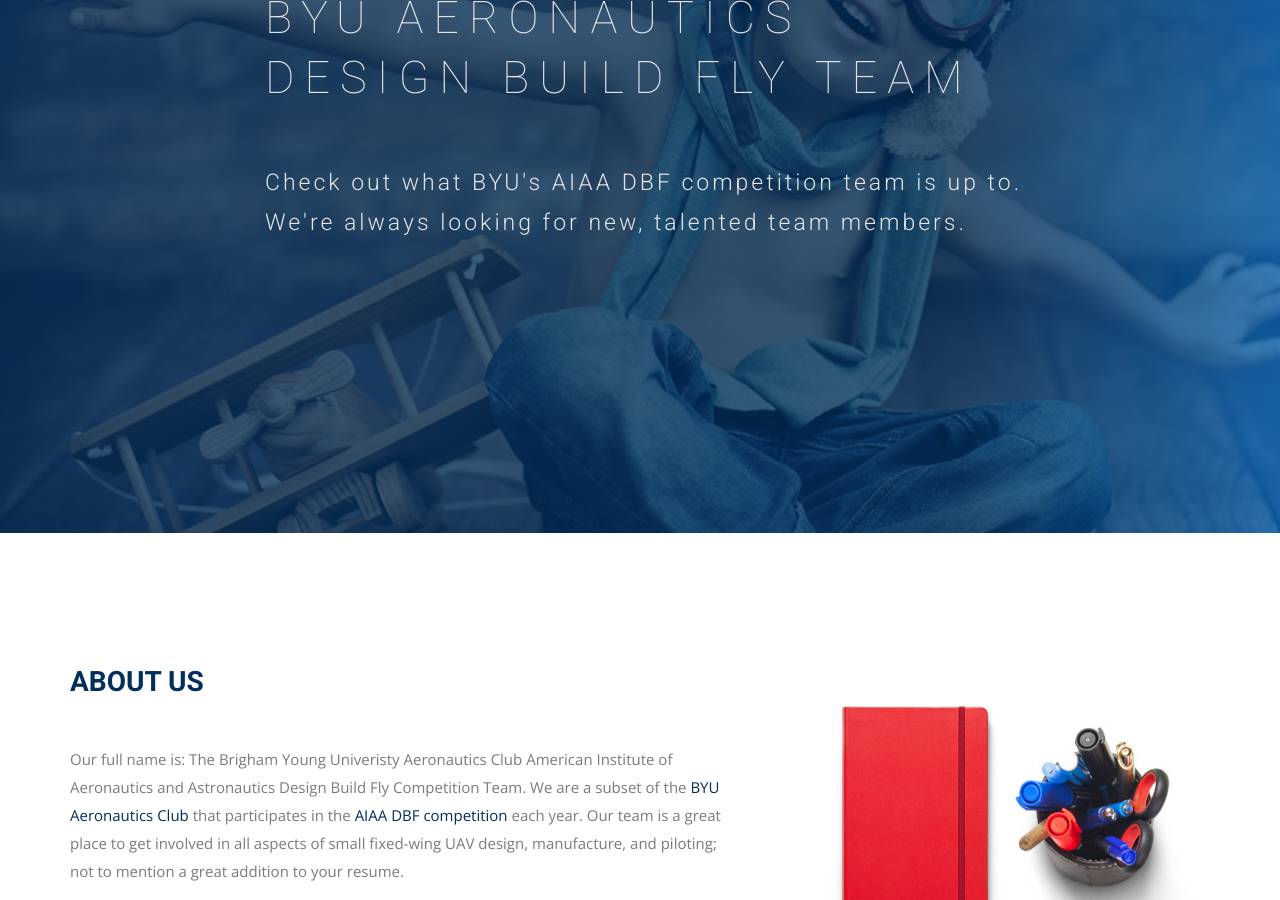
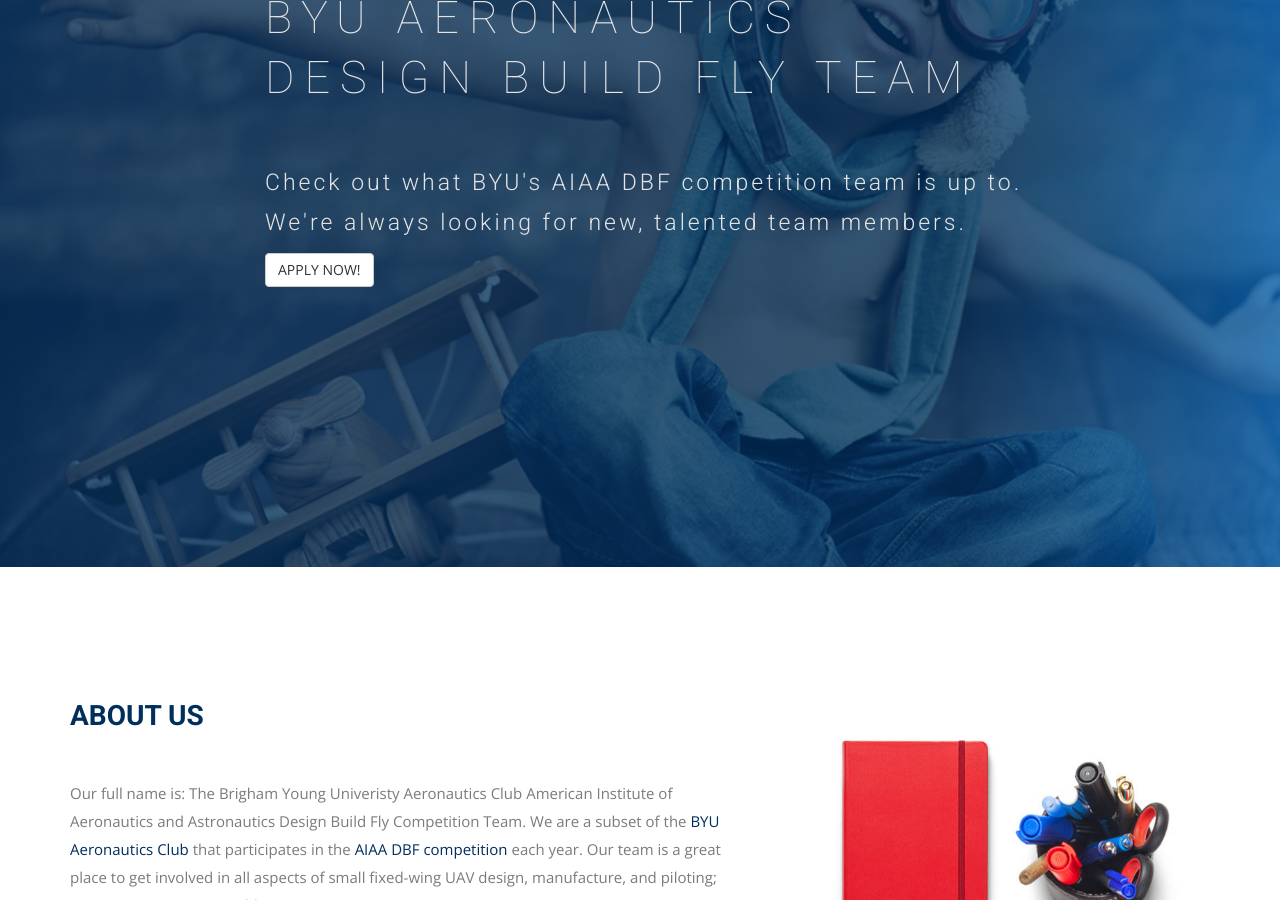
Before and after one commit to BYU-Aeronautics-Club/DBF, a Jekyll site: the page built from index.html, in a window 1280 px wide and 900 px high, scrolled down 322 px. Built offline with Jekyll 4.4.1, drawn with Linux system fonts in a browser that asks for light colours; nearby versions of some CDN libraries; some web fonts are replaced.

Commit message:
try adding a button

```diff
--- a/index.html
+++ b/index.html
@@ -13,6 +13,7 @@
           <h1 class="animated fadeInUp">BYU AERONAUTICS<br> DESIGN BUILD FLY TEAM</h1>
           <p class="animated fadeInUp">Check out what BYU's AIAA DBF competition team is up to.
             <br>We're always looking for new, talented team members.</p>
+            <a class="btn btn-default btn-call-to-action" href="#" >APPLY NOW!</a>
         </div>
       </div>
     </div>
```
